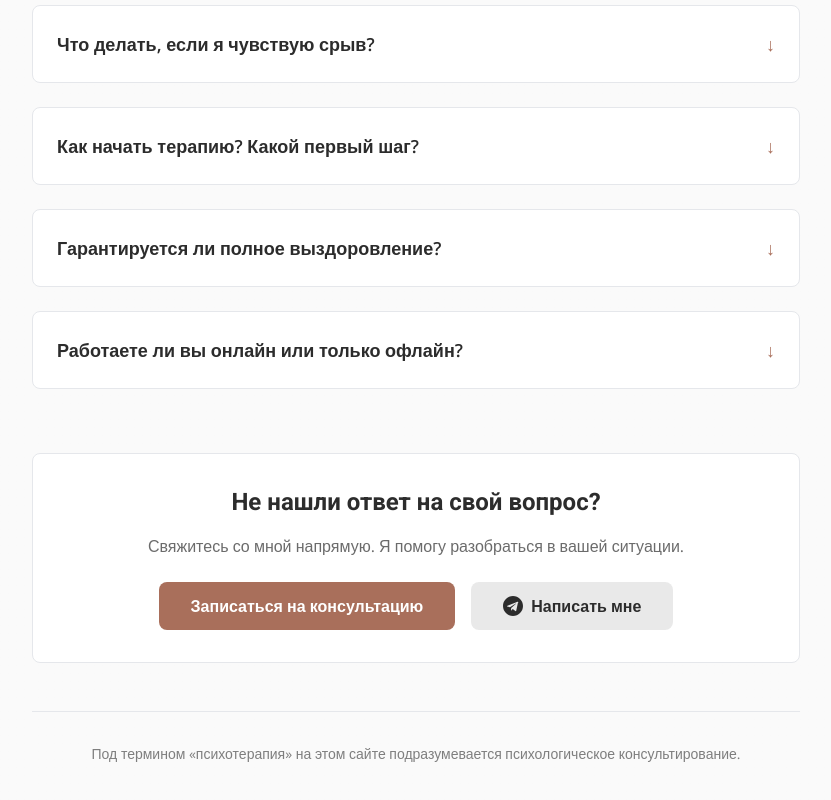
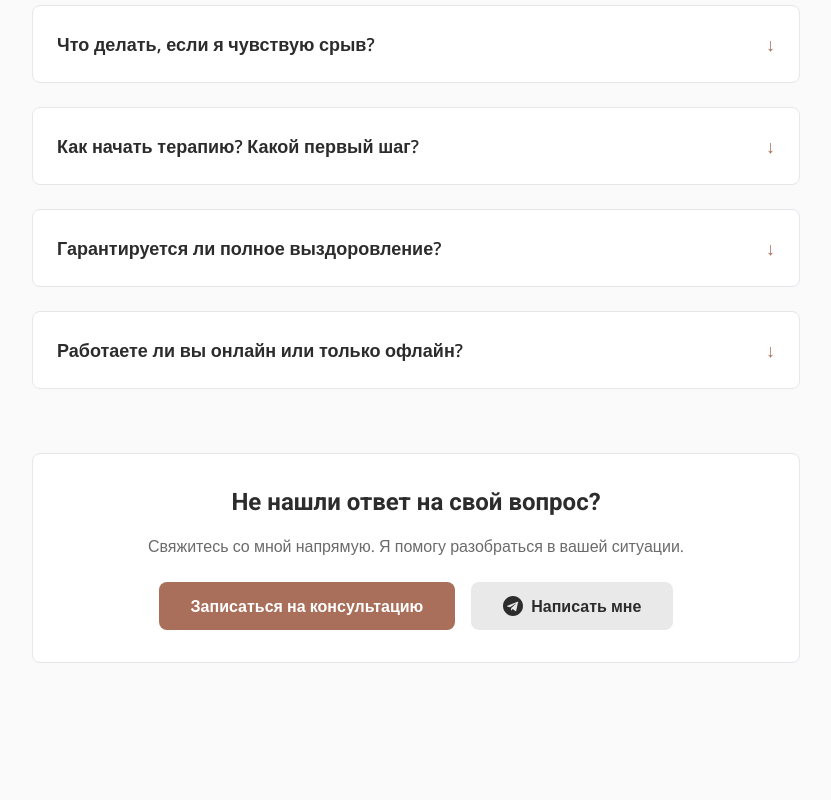
Before and after one commit to anyamalets/anyamalets-site, a Next.js app: page /faq in a window 1280 px wide. Shown: the part 1075-1875 px from the top of the page, without its empty margins (224-1055 px from the left). After the commit the page ends 1786 px from the top, so only its background shows below. Built offline with nearby package versions, Linux system fonts and the light colour scheme.

Commit message:
Move disclaimer to footer, remove duplicates from FAQ

```diff
--- a/app/components/Faq.tsx
+++ b/app/components/Faq.tsx
@@ -83,12 +83,6 @@ export default function Faq() {
             <span>→</span>
           </a>
         </div>
-
-        <div className="mt-12 pt-8 border-t border-bg-beige">
-          <p className="text-sm text-text/60">
-            Под термином «психотерапия» на этом сайте подразумевается психологическое консультирование.
-          </p>
-        </div>
       </div>
     </section>
   );
--- a/app/components/Footer.tsx
+++ b/app/components/Footer.tsx
@@ -133,8 +133,13 @@ export default function Footer() {
           </div>
         </div>
 
+        {/* Disclaimer */}
+        <div className="mt-14 md:mt-16 pt-8 pb-8 text-center text-[13px] text-bg/50 leading-[1.5]" style={{ borderTop: "1px solid rgba(110, 122, 129, 0.2)" }}>
+          <p>Под термином «психотерапия» на этом сайте подразумевается психологическое консультирование.</p>
+        </div>
+
         {/* Bottom strip */}
-        <div className="mt-14 md:mt-16 pt-8 flex flex-col md:flex-row gap-3 md:gap-6 md:items-center md:justify-between text-[13px] text-bg/50 leading-[1.5]" style={{ borderTop: "1px solid rgba(110, 122, 129, 0.2)" }}>
+        <div className="flex flex-col md:flex-row gap-3 md:gap-6 md:items-center md:justify-between text-[13px] text-bg/50 leading-[1.5]">
           <p>© {year} · Малюточкина Анна Владимировна · ИНН 730292199734</p>
           <p>Сайт использует Яндекс.Метрику</p>
         </div>
--- a/app/faq/page.tsx
+++ b/app/faq/page.tsx
@@ -129,13 +129,6 @@ export default function FAQPage() {
               </a>
             </div>
           </div>
-
-          {/* Disclaimer */}
-          <div className="mt-12 pt-8 border-t border-gray-200 text-center">
-            <p className="text-sm text-text/60">
-              Под термином «психотерапия» на этом сайте подразумевается психологическое консультирование.
-            </p>
-          </div>
         </div>
       </div>
     </main>
```
